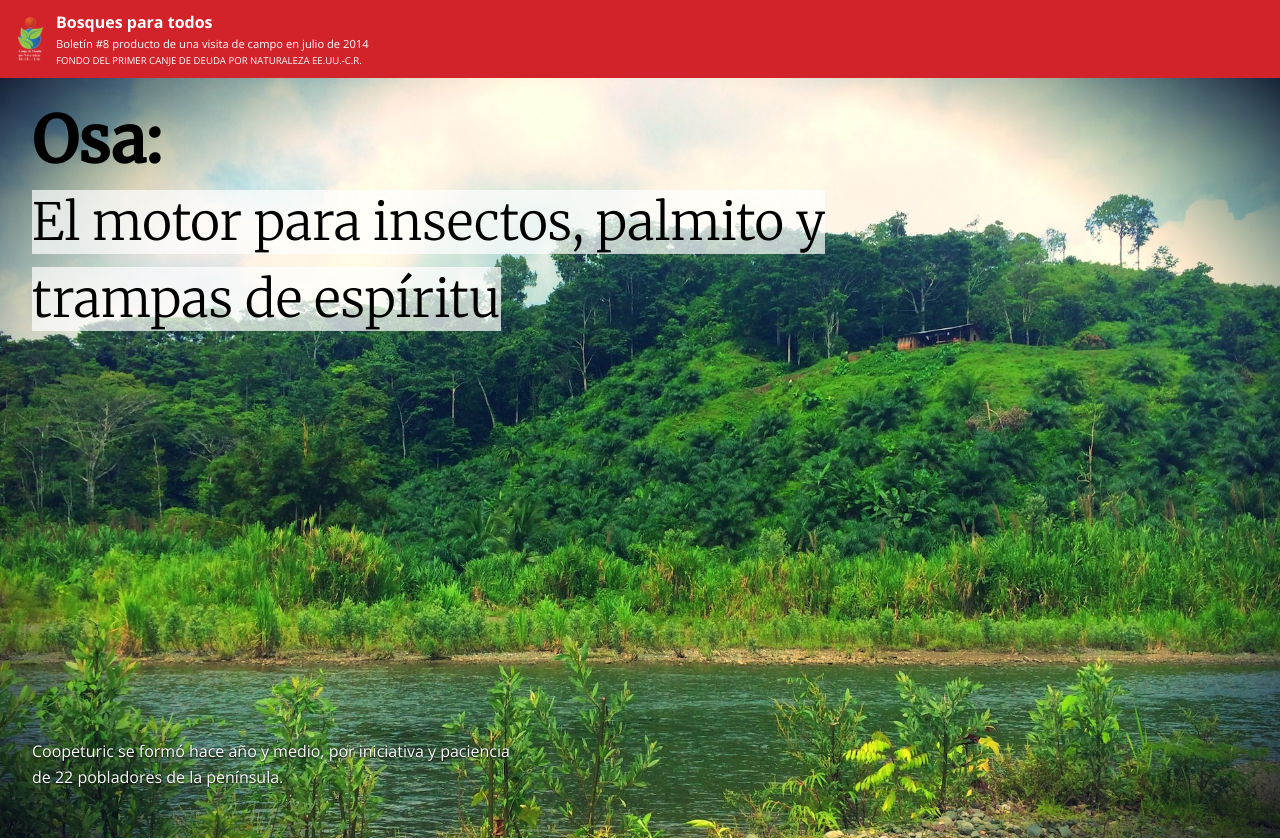
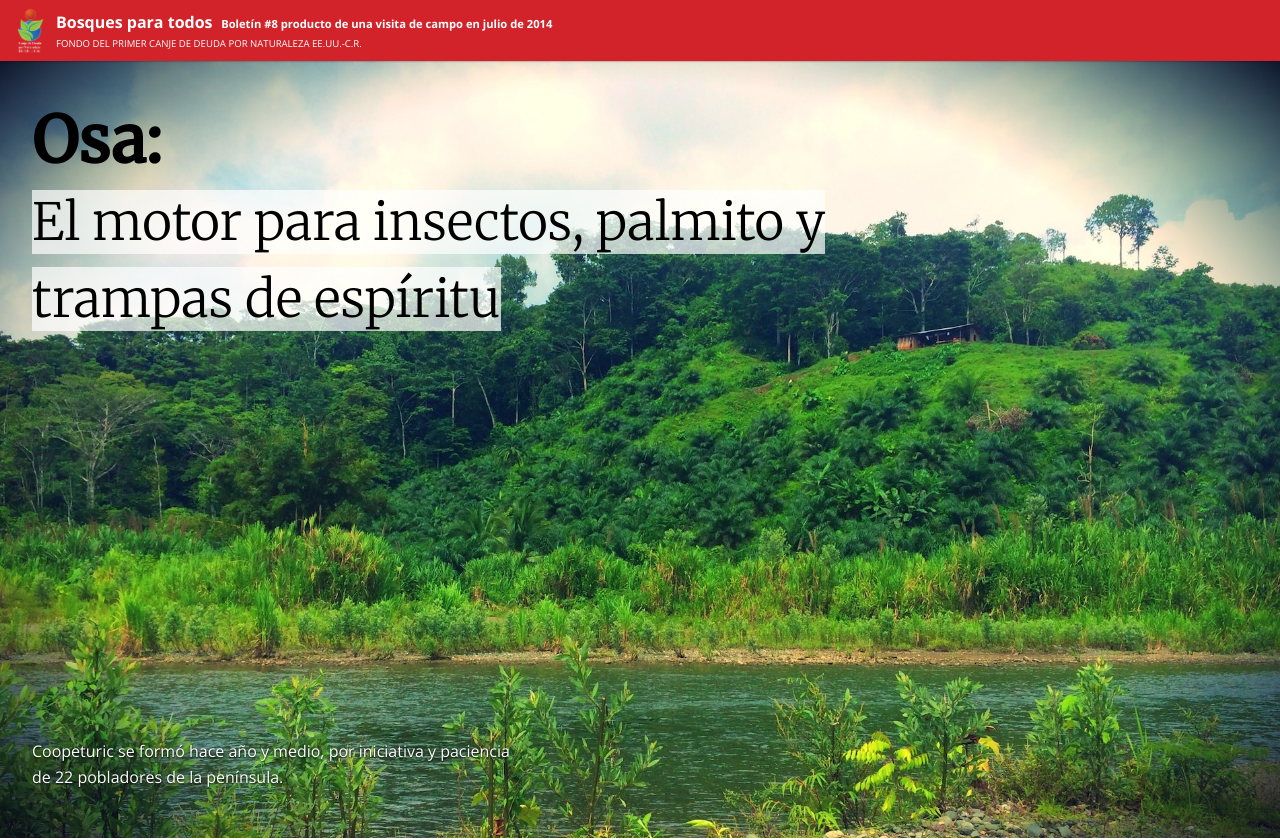
Before and after one commit to karwana/osa, a website with bundled scripts: page index.html in a window 1280 px wide. Shown: the top 840 px of the page. Built offline with nearby package versions, Linux system fonts and the light colour scheme; a web font is replaced by a local one.

Commit message:
Make header fixed

```diff
--- a/_sass/app.scss
+++ b/_sass/app.scss
@@ -37,7 +37,7 @@ hr {
 	font-family: 'Open Sans', sans-serif;
 	clear: both;
 	padding: 0.6rem 1rem 0.6rem 3.5rem;
-	position: absolute;
+	position: fixed;
 	width: 100%;
 	z-index: 1;
 	top: 0;
@@ -46,6 +46,12 @@ hr {
 	background-repeat: no-repeat;
 	background-position: 1rem center;
 	@include background-size(auto 3rem);
+	@include box-shadow(0 2px 2px -2px rgba(0, 0, 0, 0.52));
+
+	h1,
+	h2 {
+		display: inline-block;
+	}
 
 	h1 {
 		margin: 0;
@@ -55,6 +61,7 @@ hr {
 
 	h2 {
 		font-size: 0.7rem;
+		margin: 0 0 0 0.4em;
 	}
 
 	h3 {
@@ -62,7 +69,6 @@ hr {
 		text-transform: uppercase;
 	}
 
-	h2,
 	h3 {
 		font-weight: normal;
 		line-height: 1.6em;
--- a/index.html
+++ b/index.html
@@ -7,7 +7,7 @@
 		<link rel="stylesheet" href="css/app.css">
 	</head>
 	<body id="skrollr-body">
-		<header class="platform-sponsor" data-0="opacity: 1; display: block;" data-100p="opacity: 0; display: none">
+		<header class="platform-sponsor js-scroll2top">
 			<h1>Bosques para todos</h1>
 			<h2>Boletín #8 producto de una visita de campo en julio de 2014</h2>
 			<h3>Fondo del Primer Canje de Deuda por Naturaleza EE.UU.-C.R.</h3>
```
Also changed, not shown: css/app.css.
